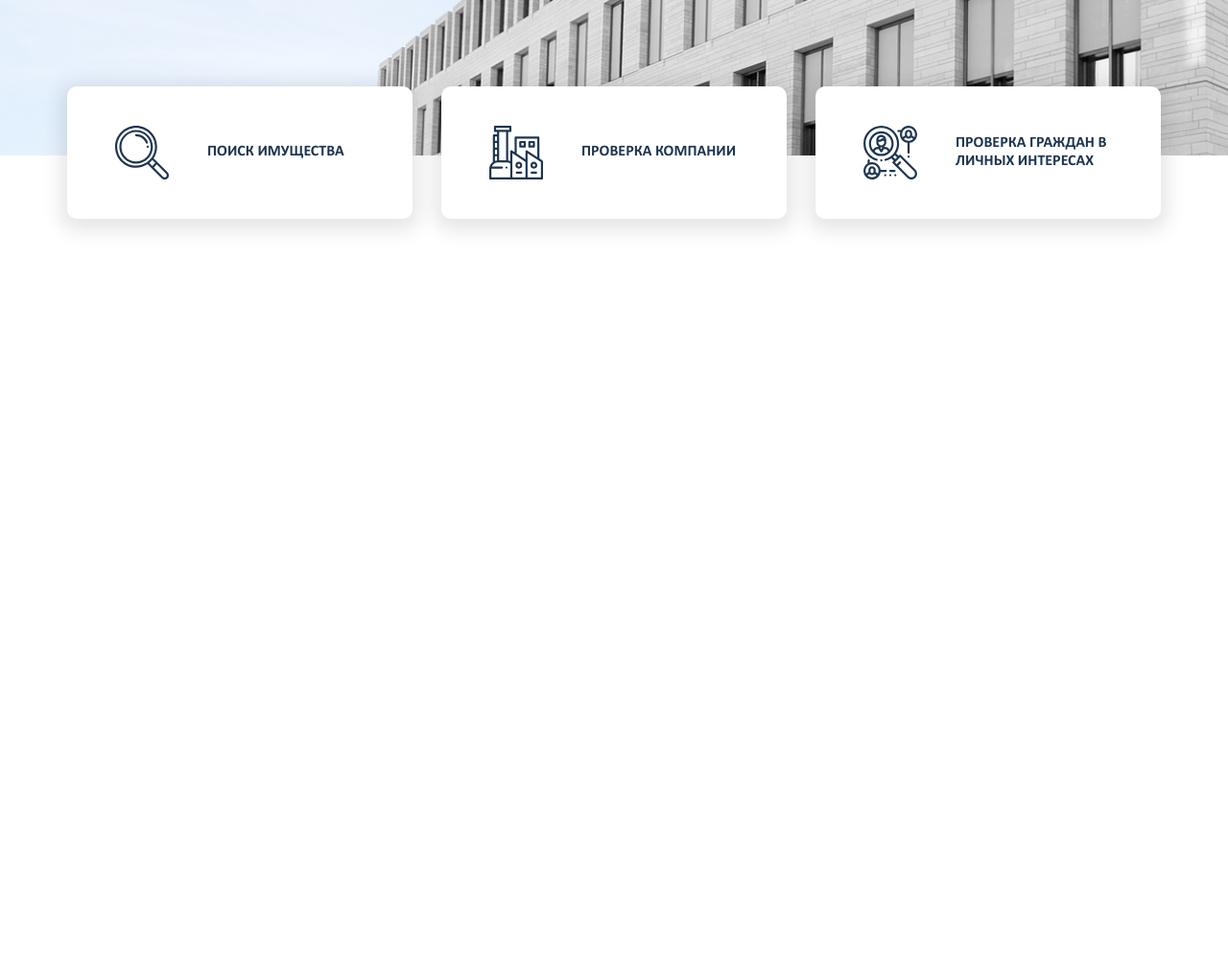
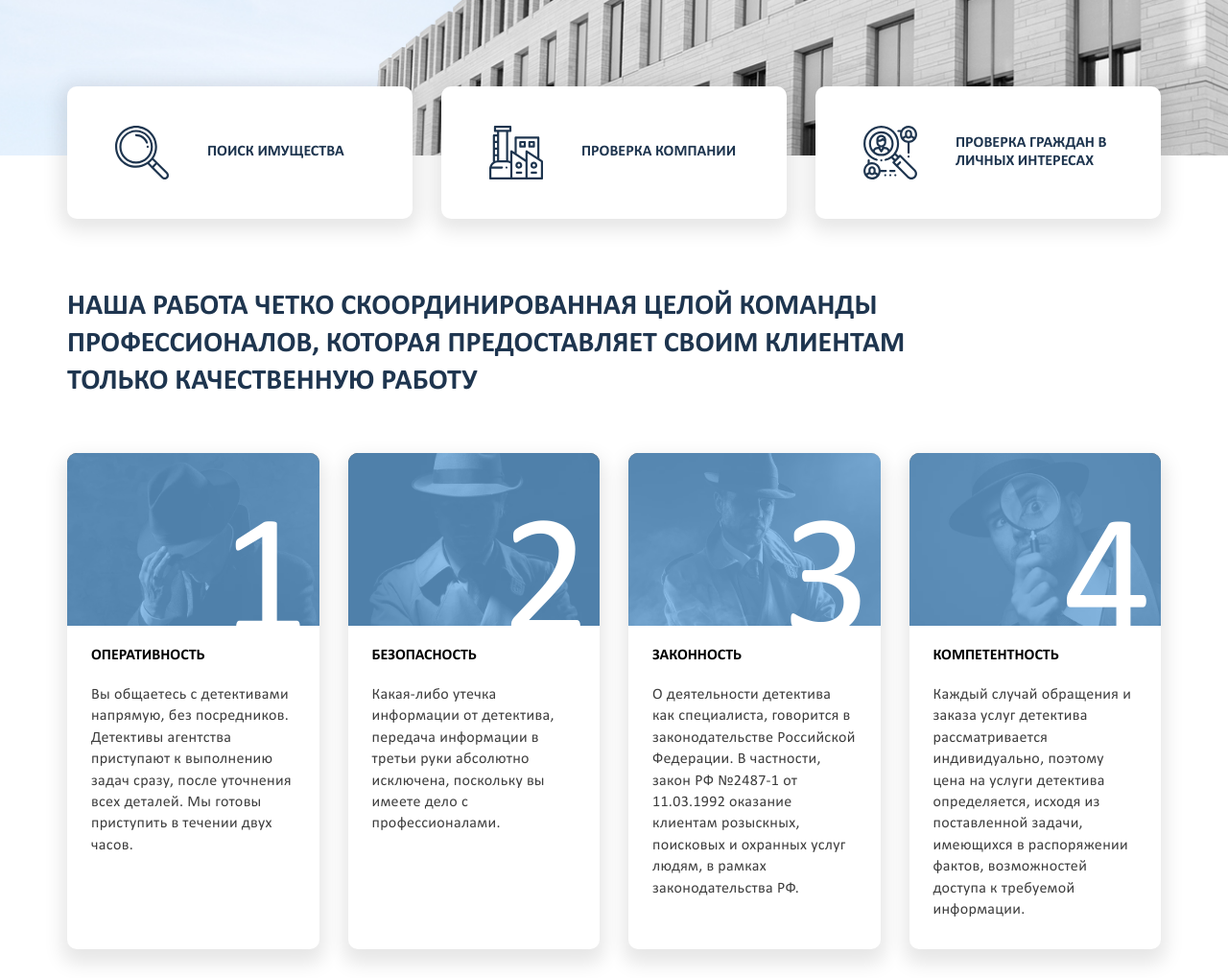
Before and after one commit to AlexKobiliansky/bussiness-expert, a website: page app/page-detective.html in a window 1280 px wide. Shown: the part 588-1607 px from the top of the page at 96% size. Before the commit the page ends 888 px from the top, so only its background shows below. Drawn offline with Linux system fonts and the light colour scheme.

Commit message:
section detective advantages complete

```diff
--- a/app/page-detective.html
+++ b/app/page-detective.html
@@ -88,7 +88,75 @@
 </section>
 <!-- ======= SECTION DET-SERVICES END ======= -->
 
+<!-- ======= SECTION DET-ADVANTAGES START ======= -->
+<section class="s-det-advantages">
+	<div class="container">
+		<h2 class="section-title">
+			Наша работа четко скоординированная целой команды профессионалов, которая предоставляет своим клиентам только качественную работу
+		</h2>
 
+		<div class="row">
+			<!-- detadv-item -->
+			<div class="col-sm-6 col-xl-3">
+				<div class="detadv-item">
+					<div class="detadv-item-img">
+						<img src="img/detadv-img-1.jpg" alt="alt">
+					</div>
+					<div class="detadv-item-content">
+						<div class="detadv-item-title">Оперативность</div>
+						<div class="detadv-item-desc">Вы общаетесь с детективами напрямую, без посредников. Детективы агентства приступают к выполнению задач сразу, после уточнения всех деталей. Мы готовы приступить в течении двух часов.</div>
+					</div>
+				</div>
+			</div>
+			<!-- /detadv-item -->
+
+			<!-- detadv-item -->
+			<div class="col-sm-6 col-xl-3">
+				<div class="detadv-item">
+					<div class="detadv-item-img">
+						<img src="img/detadv-img-2.jpg" alt="alt">
+					</div>
+					<div class="detadv-item-content">
+						<div class="detadv-item-title">Безопасность</div>
+						<div class="detadv-item-desc">Какая-либо утечка информации от детектива, передача информации в третьи руки абсолютно исключена, поскольку вы имеете дело с профессионалами.</div>
+					</div>
+				</div>
+			</div>
+			<!-- /detadv-item -->
+
+			<!-- detadv-item -->
+			<div class="col-sm-6 col-xl-3">
+				<div class="detadv-item">
+					<div class="detadv-item-img">
+						<img src="img/detadv-img-3.jpg" alt="alt">
+					</div>
+					<div class="detadv-item-content">
+						<div class="detadv-item-title">Законность</div>
+						<div class="detadv-item-desc">О деятельности детектива как специалиста, говорится в законодательстве Российской Федерации. В частности, закон РФ №2487-1 от 11.03.1992 оказание клиентам розыскных, поисковых и охранных услуг людям, в рамках законодательства РФ.</div>
+					</div>
+
+				</div>
+			</div>
+			<!-- /detadv-item -->
+
+			<!-- detadv-item -->
+			<div class="col-sm-6 col-xl-3">
+				<div class="detadv-item">
+					<div class="detadv-item-img">
+						<img src="img/detadv-img-4.jpg" alt="alt">
+					</div>
+					<div class="detadv-item-content">
+						<div class="detadv-item-title">Компетентность</div>
+						<div class="detadv-item-desc">Каждый случай обращения и заказа услуг детектива рассматривается индивидуально, поэтому цена на услуги детектива определяется, исходя из поставленной задачи, имеющихся в распоряжении фактов, возможностей доступа к требуемой информации.</div>
+					</div>
+
+				</div>
+			</div>
+			<!-- /detadv-item -->
+		</div>
+	</div>
+</section>
+<!-- ======= SECTION DET-ADVANTAGES END ======= -->
 
 
 <script src="js/scripts.min.js"></script>
--- a/app/sass/base/_general.sass
+++ b/app/sass/base/_general.sass
@@ -107,3 +107,12 @@ ul
   font-size: 94px
   line-height: 1.1
   text-transform: uppercase
+  color: $accent-dark
+
+.section-title
+  font-size: 30px
+  font-weight: 700
+  text-transform: uppercase
+  color: $accent-dark
+  line-height: 1.3
+  margin-bottom: 55px
--- a/app/sass/base/_media.sass
+++ b/app/sass/base/_media.sass
@@ -6,6 +6,13 @@
 // ≥1200px
 +media-breakpoint-down(lg)
 
+  .s-det-advantages
+    .section-title
+      padding-right: 0
+
+  .detadv-item
+    &-img
+      height: 220px
 
   .detservice-item
     padding: 35px
@@ -43,6 +50,9 @@
 
 // ≥992px
 +media-breakpoint-down(md)
+
+  .section-title
+    margin-bottom: 30px
 
   .detservice-item
     flex-direction: column
@@ -111,6 +121,9 @@
 // ≥768px
 +media-breakpoint-down(sm)
 
+  .section-title
+    font-size: 24px
+
   .detservice-item
     flex-direction: row
     padding: 35px 50px
@@ -144,6 +157,10 @@
 
 // ≥480px
 +media-breakpoint-down(xs)
+
+  .detadv-item
+    &-title
+      font-size: 20px
 
   .breadcrumbs
     padding: 0 0 40px
@@ -229,6 +246,13 @@
 
 @media (max-width: 390px)
 
+  .section-title
+    font-size: 20px
+
+  .detadv-item
+    &-img
+      height: 180px
+
   .s-det-services
     padding: 40px 0 20px
 
--- /dev/null
+++ b/app/sass/layout/_s-det-advantages.sass
@@ -0,0 +1,48 @@
+.s-det-advantages
+  counter-reset: det-adv
+  .section-title
+    padding-right: 200px
+
+.detadv-item
+  position: relative
+  border-radius: 10px
+  overflow: hidden
+  box-shadow: 0 10px 20px 5px rgba(#000, .1)
+  margin-bottom: 30px
+  counter-increment: det-adv
+  height: calc(100% - 30px)
+  &-img
+    height: 180px
+    position: relative
+    img
+      width: 100%
+      height: 100%
+      object-fit: cover
+    &:after
+      content: ''
+      position: absolute
+      left: 0
+      top: 0
+      width: 100%
+      height: 100%
+      background-color: rgba(#6aabe3, .75)
+    &:before
+      content: counter(det-adv)
+      position: absolute
+      z-index: 3
+      font-size: 182px
+      color: #fff
+      line-height: 97px
+      right: 10px
+      bottom: -10px
+  &-content
+    padding: 17px 25px 30px
+  &-title
+    text-transform: uppercase
+    font-weight: 700
+    color: #000
+    margin-bottom: 16px
+  &-desc
+    +ls
+    line-height: 1.4
+    color: rgba(#0c0c0c, .8)
--- a/app/sass/main.sass
+++ b/app/sass/main.sass
@@ -9,6 +9,7 @@
 @import layout/s-index
 @import layout/s-intro
 @import layout/s-det-services
+@import layout/s-det-advantages
 @import layout/footer
 
 
```
Also changed, not shown: app/css/main.min.css, app/img/detadv-img-1.jpg (added), app/img/detadv-img-2.jpg (added), app/img/detadv-img-3.jpg (added), app/img/detadv-img-4.jpg (added).
